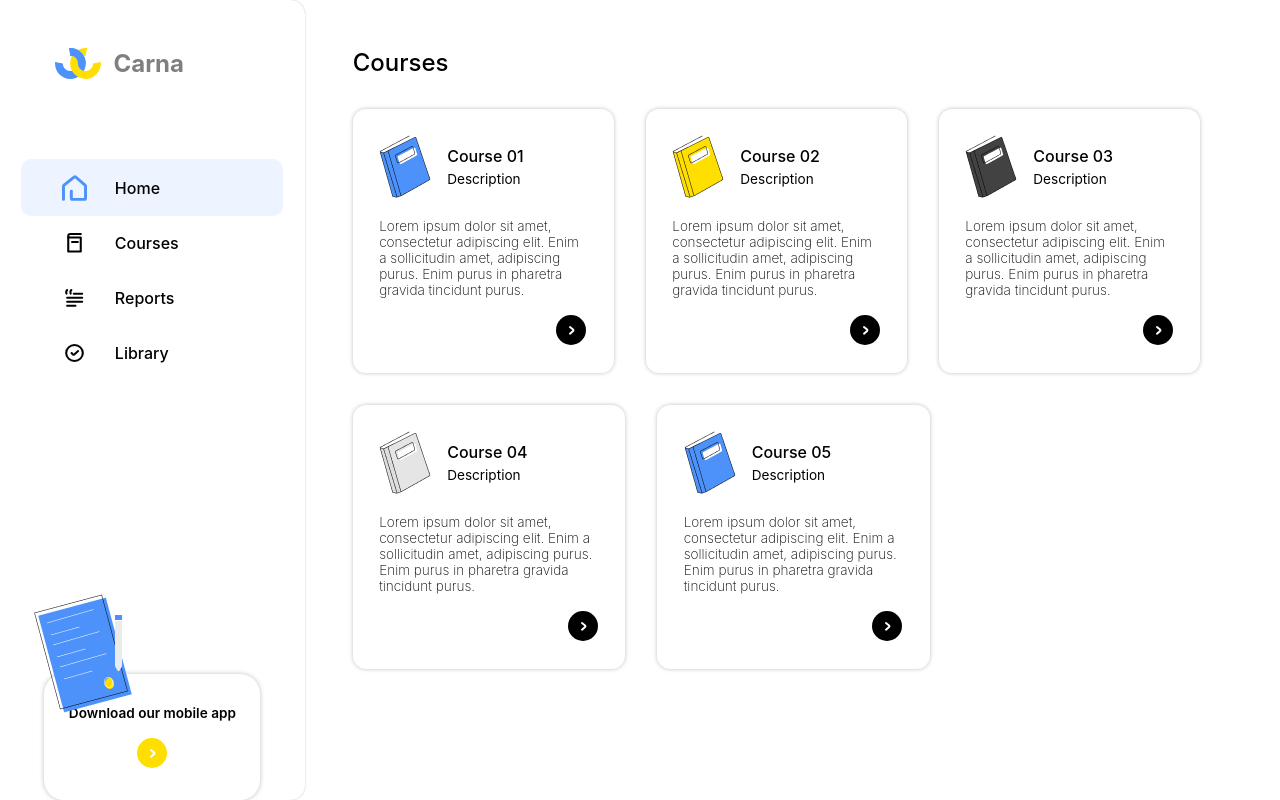
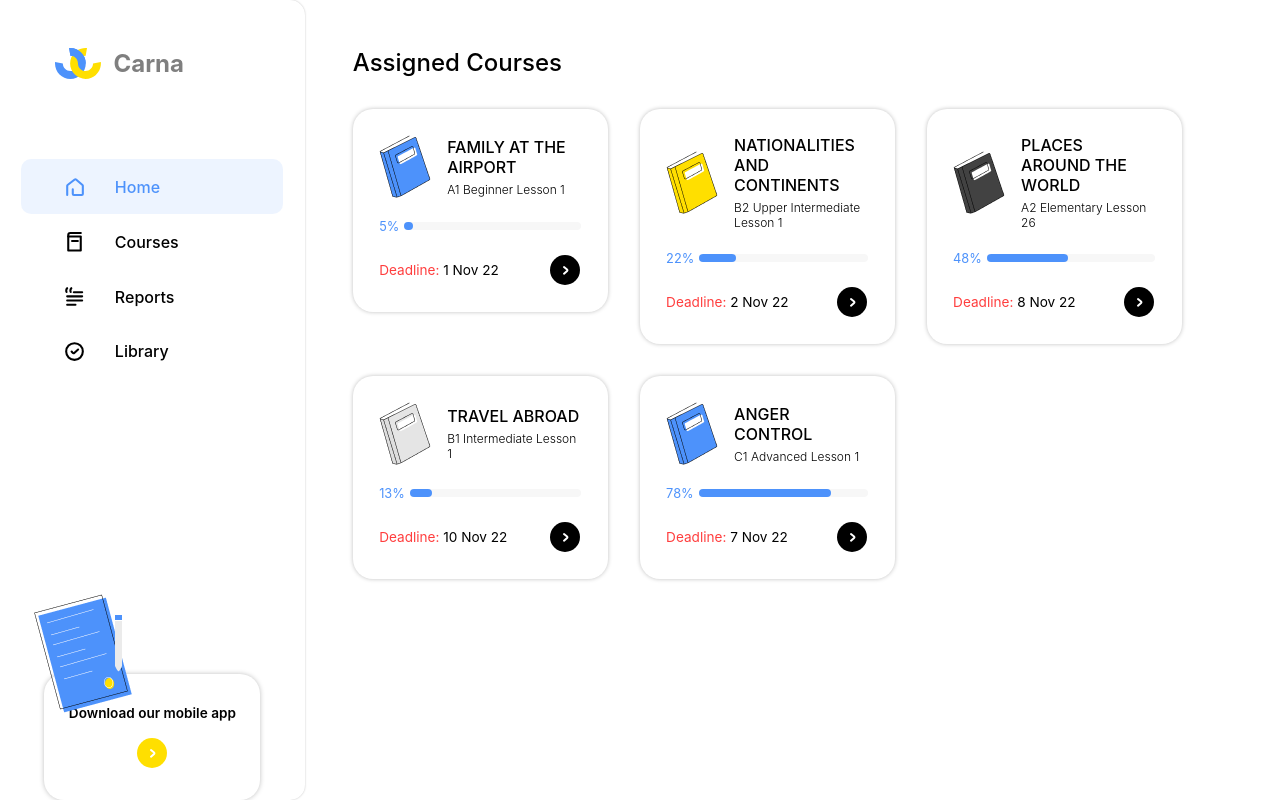
Before and after one commit to nazyuksek/carna-frontend, a React (Create React App) app: page / in a window 1280 px wide. Built offline with nearby package versions, Linux system fonts and the light colour scheme.

Commit message:
courses page progress bar and deadline added

```diff
--- a/src/components/NavBar/NavBar.scss
+++ b/src/components/NavBar/NavBar.scss
@@ -10,29 +10,37 @@
     left: 0;
     z-index: 100;
     justify-content: space-between;
+    align-items: center;
     background-color: #ffffff;
     @media screen and (min-width: 1024px) {
         display: none;
     }
-    &__logo {
+    .logo {
         margin-left: 8%;
+        @media screen and (max-width: 1023px) {
+            //margin-bottom: 3rem;
+            margin-left: 0;
+        }
         img {
             width: 70%;
         }
     }
+    .logo-none {
+        width: 0;
+
+    }
+
     &__menu {
         display: flex;
         align-items: center;
-        justify-content: flex-end;
-
-
+        justify-content: space-between;
         .close-icon {
             position: absolute;
-            margin-right: 11%;
+            margin-left: 11%;
         }
         .hamburger-icon {
             position: absolute;
-            margin-right: 11%;
+            margin-left: 11%;
         }
 
     }
@@ -54,6 +62,7 @@
             flex-direction: column;
             justify-content: space-between;
             margin-right: 1rem;
+            height: 45%;
             .link {
                 margin-bottom: 1rem;
                 display: flex;
--- a/src/components/NavBar/NavBar.tsx
+++ b/src/components/NavBar/NavBar.tsx
@@ -27,9 +27,6 @@ const NavBar = ({ label }: NavBarProps) => {
     };
     return (
         <div className="NavBar" data-testid="NavBar">
-            <div className="NavBar__logo">
-                <img src={Logo} alt="logo" />
-            </div>
             <div onClick={() => setIsSlideOpen(!isSlideOpen)} className="NavBar__menu">
                 <AnimatePresence key="menuopen">
                     <motion.img
@@ -51,9 +48,9 @@ const NavBar = ({ label }: NavBarProps) => {
                     {isSlideOpen && (
                         <motion.div
                             animate={{ x: 0 }}
-                            initial={{ x: '100%' }}
+                            initial={{ x: '-100%' }}
                             exit={{
-                                x: '100%',
+                                x: '-100%',
                                 transition: {
                                     duration: 0.5
                                 }
@@ -130,6 +127,12 @@ const NavBar = ({ label }: NavBarProps) => {
                     )}
                 </AnimatePresence>
             </div>
+            <div className="logo">
+                <img src={Logo} alt="logo" />
+            </div>
+            <div className="logo-none">
+                <img src={Logo} alt="logo" />
+            </div>
         </div>
     );
 };
--- a/src/components/SideMenu/SideMenu.scss
+++ b/src/components/SideMenu/SideMenu.scss
@@ -49,17 +49,27 @@
         border-radius: 20px;
         padding: 0 8%;
         font-size: 0.85rem;
+        transition: 0.3s ease;
+
         //background-color: rgba(255, 223, 0, 0.1);
         .arrow-img {
             margin-top: 1rem;
             cursor: pointer;
+            transition: 0.3s ease;
         }
+
         .book-img {
             position: absolute;
             top: -80px;
             left: -10px;
             z-index: 2;
         }
+    }
+    .app-card:hover {
+        background-color: rgba(77, 146, 251, 0.05);
+    }
+    .arrow-img:hover {
+        transform: scale(1.15);
     }
     .SideMenuItem {
         display: flex;
@@ -71,6 +81,7 @@
         cursor: pointer;
         img {
             margin: 0 1.75rem 0 2rem;
+            // transition: 0.1s ease;
             width: 10%;
         }
 
@@ -84,6 +95,7 @@
         cursor: pointer;
         font-weight: 500;
         background-color: rgba(77, 146, 251, 0.1);
+        color: #4D92FB;
         img {
             margin: 0 1.75rem 0 2rem;
             width: 10%;
--- a/src/pages/CoursesPage/CoursesPage.scss
+++ b/src/pages/CoursesPage/CoursesPage.scss
@@ -17,6 +17,11 @@
         height: 100%;
         .course-cards-row {
             display: flex;
+            @media screen and (min-width: 768px) and (max-width: 1023px) {
+                align-items: center;
+                justify-content: center;
+                flex-direction: column;
+            }
             @media screen and (max-width: 1023px) {
                 flex-direction: column;
             }
@@ -24,23 +29,62 @@
     }
     .CourseCard {
         cursor: pointer;
-         width: 25%;
+         width: 23%;
          margin: 2rem 2rem 0 0;
          height: fit-content;
          -webkit-box-shadow: 0px 0px 4px 0px rgba(0,0,0,0.25);
         -moz-box-shadow: 0px 0px 4px 0px rgba(0,0,0,0.25);
         box-shadow: 0px 0px 4px 0px rgba(0,0,0,0.25);
-        border-radius: 5%;
+        border-radius: 20px;
         padding: 3%;
         transition: 0.3s ease;
-        @media screen and (max-width: 1023px) {
+        @media screen and (max-width: 767px) {
             width: 90%;
             padding: 5%;
         }
-
+        @media screen and (min-width: 768px) and (max-width: 1023px) {
+            width: 60%;
+            border-radius: 20px;
+        }
+        .progress-and-bar {
+            width: 100%;
+            display: flex;
+            justify-content: space-between;
+            align-items: center;
+            padding-top: 10%;
+            border-radius: 20px;
+            font-size: 0.8rem;
+            color: #4D92FB;
+            span {
+                margin-right: 5px;
+            }
+            .progress-bar {
+                width: 90%;
+                height: 8px;
+                background-color: #F7F7F7;
+                border-radius: 20px;
+                position: relative;
+                @media screen and (max-width: 767px) {
+                    height: 5px;
+                }
+                .progress {
+                    position: absolute;
+                    top: 0;
+                    left: 0;
+                    z-index: 10;
+                    height: 8px;
+                    border-radius: 20px;
+                    background-color: #4D92FB;
+                    @media screen and (max-width: 767px) {
+                        height: 5px;
+                    }
+                }
+            }
+        }
         .course-and-title {
             display: flex;
             align-items: center;
+            text-align: left;
             @media screen and (max-width: 1023px) {
                 display: flex;
                 align-items: center;
@@ -51,7 +95,7 @@
                     display: none;
                 }
                 img {
-                    width: 90%;
+                    width: 25px;
                     margin: 0 !important;
                 }
             }
@@ -69,26 +113,32 @@
                 align-items: flex-start;
                 .name {
                     font-weight: 500;
+                    @media screen and (max-width: 1023px) {
+                        font-size: 0.85rem;
+                    }
                 }
                 .description {
-                    font-size: 0.85rem;
+                    font-size: 0.75rem;
                     margin-top: 5px;
+                    font-weight: 300;
                 }
 
             }
         }
         .course-description-and-arrow {
-            font-weight: 200;
             text-align: left;
             font-size: 0.85rem;
             margin-top: 1.25rem;
             display: flex;
-            flex-direction: column;
+            justify-content: space-between;
+            align-items: center;
+            .deadline-title {
+                color: #FF3E3E;
+            }
+
         }
         .arrow-container {
-            width: 100%;
             display: flex;
-            margin-top: 1rem;
             justify-content: flex-end;
             @media screen and (max-width: 1023px) {
                 display: none;
--- a/src/pages/CoursesPage/CoursesPage.tsx
+++ b/src/pages/CoursesPage/CoursesPage.tsx
@@ -12,10 +12,18 @@ interface CourseCardProps {
     image: string;
     courseName: string;
     description: string;
+    progress: number;
+    deadline: string;
 }
 
 const CoursesPage = () => {
-    const CourseCard = ({ image, courseName, description }: CourseCardProps) => {
+    const CourseCard = ({
+        image,
+        courseName,
+        description,
+        progress,
+        deadline
+    }: CourseCardProps) => {
         return (
             <div className="CourseCard">
                 <div className="course-and-title">
@@ -32,14 +40,20 @@ const CoursesPage = () => {
                         <img className="arrow" src={ArrowIcon} alt="arrow" />
                     </div>
                 </div>
+                <div className="progress-and-bar">
+                    <span>{progress}%</span>
+                    <div className="progress-bar">
+                        <div style={{ width: `${progress}%` }} className="progress"></div>
+                    </div>
+                </div>
                 <div className="course-description-and-arrow">
-                    <span>
-                        Lorem ipsum dolor sit amet, consectetur adipiscing elit. Enim a sollicitudin
-                        amet, adipiscing purus. Enim purus in pharetra gravida tincidunt purus.
-                    </span>
-                </div>
-                <div className="arrow-container">
-                    <img className="arrow" src={ArrowIcon} alt="arrow" />
+                    <div>
+                        <span className="deadline-title">Deadline: </span>
+                        <span className="deadline">{deadline}</span>
+                    </div>
+                    <div className="arrow-container">
+                        <img className="arrow" src={ArrowIcon} alt="arrow" />
+                    </div>
                 </div>
             </div>
         );
@@ -48,35 +62,45 @@ const CoursesPage = () => {
     return (
         <div className="CoursesPage" data-testid="CoursesPage">
             <div className="CoursesPage__courses">
-                <span className="CoursesPage__title">Courses</span>
+                <span className="CoursesPage__title">Assigned Courses</span>
                 <div className="course-cards-container">
                     <div className="course-cards-row">
                         <CourseCard
                             image={BlueBook}
-                            courseName="Course 01"
-                            description="Description"
+                            courseName="FAMILY AT THE AIRPORT"
+                            description="A1 Beginner Lesson 1"
+                            progress={5}
+                            deadline="1 Nov 22"
                         ></CourseCard>
                         <CourseCard
                             image={YellowBook}
-                            courseName="Course 02"
-                            description="Description"
+                            courseName="NATIONALITIES AND CONTINENTS"
+                            description="B2 Upper Intermediate Lesson 1"
+                            progress={22}
+                            deadline="2 Nov 22"
                         ></CourseCard>
                         <CourseCard
                             image={DarkGrayBook}
-                            courseName="Course 03"
-                            description="Description"
+                            courseName="PLACES AROUND THE WORLD"
+                            description="A2 Elementary Lesson 26"
+                            progress={48}
+                            deadline="8 Nov 22"
                         ></CourseCard>
                     </div>
                     <div className="course-cards-row">
                         <CourseCard
                             image={LightGrayBook}
-                            courseName="Course 04"
-                            description="Description"
+                            courseName="TRAVEL ABROAD"
+                            description="B1 Intermediate Lesson 1"
+                            progress={13}
+                            deadline="10 Nov 22"
                         ></CourseCard>
                         <CourseCard
                             image={BlueBook}
-                            courseName="Course 05"
-                            description="Description"
+                            courseName="ANGER CONTROL"
+                            description="C1 Advanced Lesson 1"
+                            progress={78}
+                            deadline="7 Nov 22"
                         ></CourseCard>
                     </div>
                 </div>
```
Also changed, not shown: src/assets/svg/home-selected.svg.
